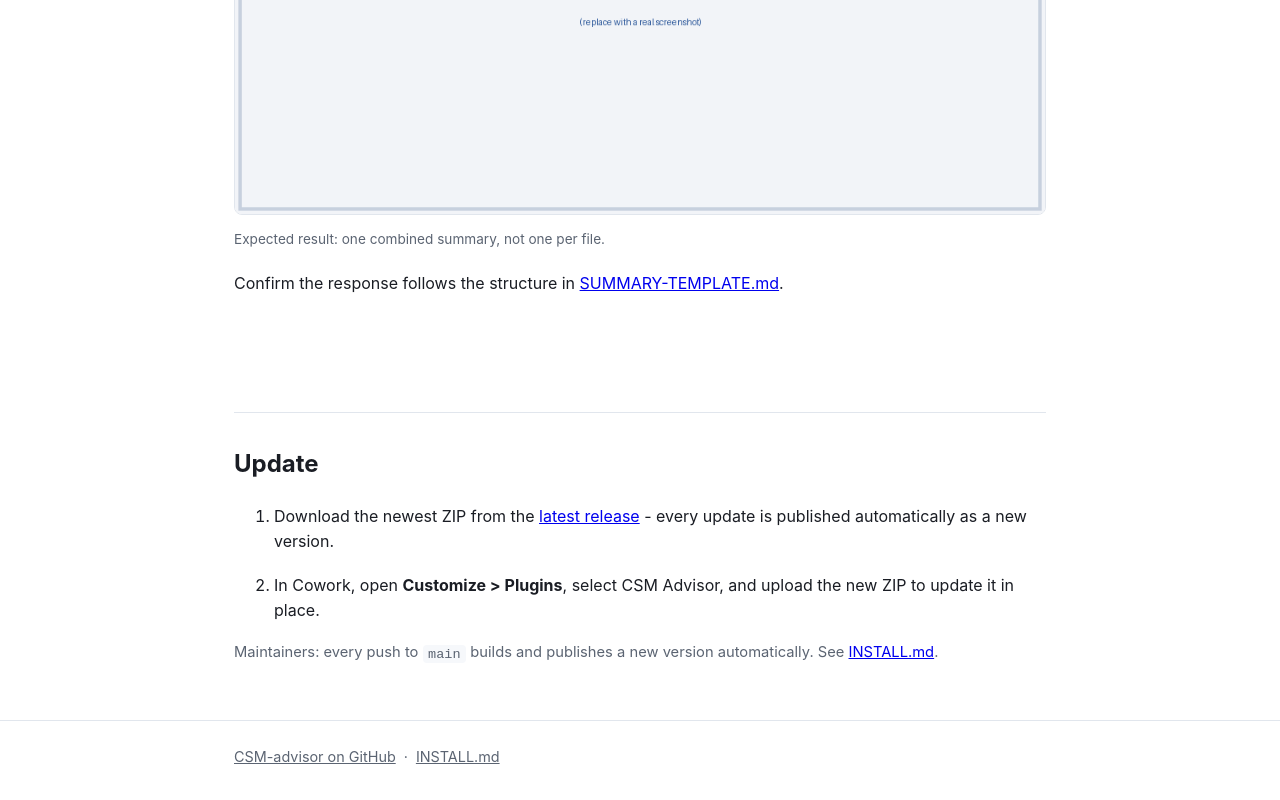
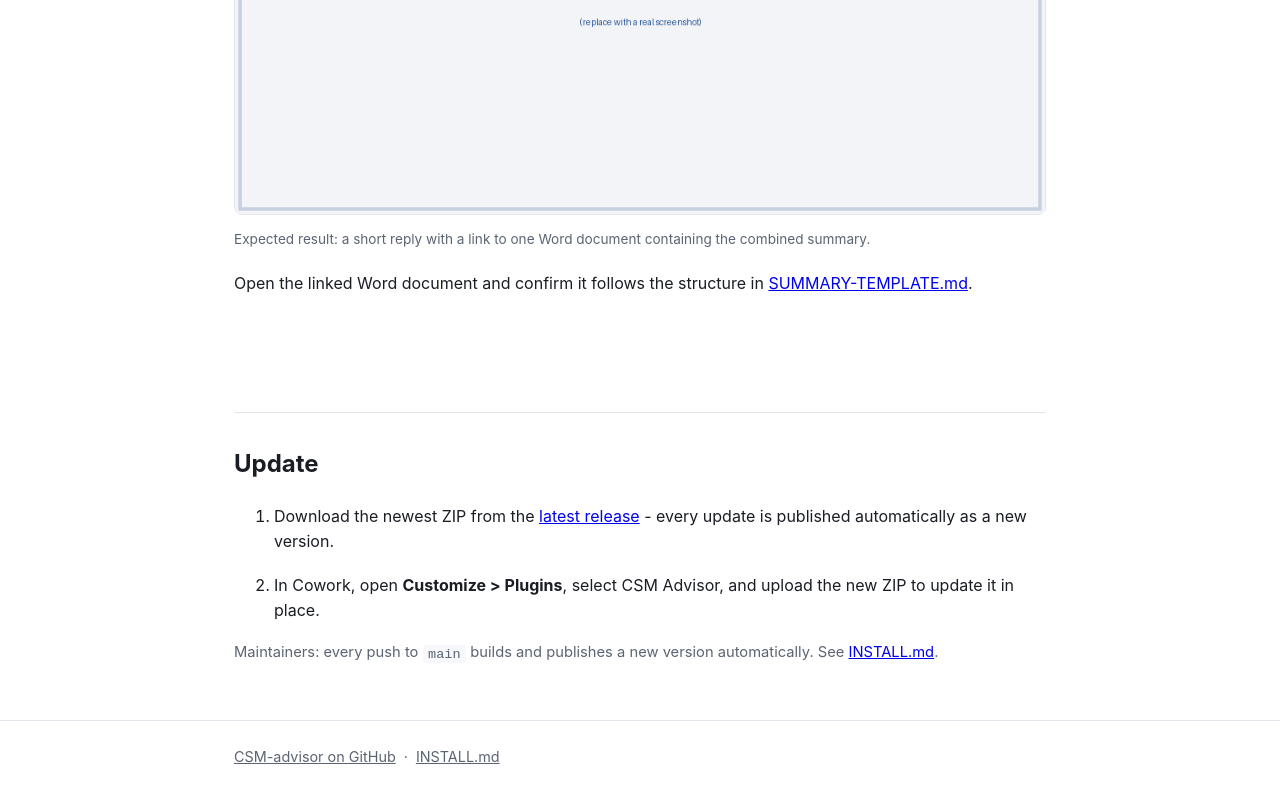
Before and after one commit to true-while/CSM-advisor, a plain HTML site: page docs/index.html in a window 1280 px wide. Shown: the part 2767-3567 px from the top of the page. Drawn offline with Linux system fonts and the light colour scheme.

Commit message:
Skill: always write detailed output to a Word doc; chat reply is 2-3 sentences + link
Co-authored-by: Copilot <223556219+Copilot@users.noreply.github.com>

```diff
--- a/docs/index.html
+++ b/docs/index.html
@@ -96,10 +96,10 @@ in Word, PDF, text, PowerPoint, and/or Excel format&gt;.</code></pre>
     </div>
     <figure>
       <img src="assets/screenshots/combined-summary-output.png" alt="Combined summary output in chat">
-      <figcaption>Expected result: one combined summary, not one per file.</figcaption>
+      <figcaption>Expected result: a short reply with a link to one Word document containing the combined summary.</figcaption>
     </figure>
     <p>
-      Confirm the response follows the structure in
+      Open the linked Word document and confirm it follows the structure in
       <a href="https://github.com/true-while/CSM-advisor/blob/main/skills/csm-advisor/references/SUMMARY-TEMPLATE.md">SUMMARY-TEMPLATE.md</a>.
     </p>
   </section>
```
Also changed, not shown: 4 other files.
